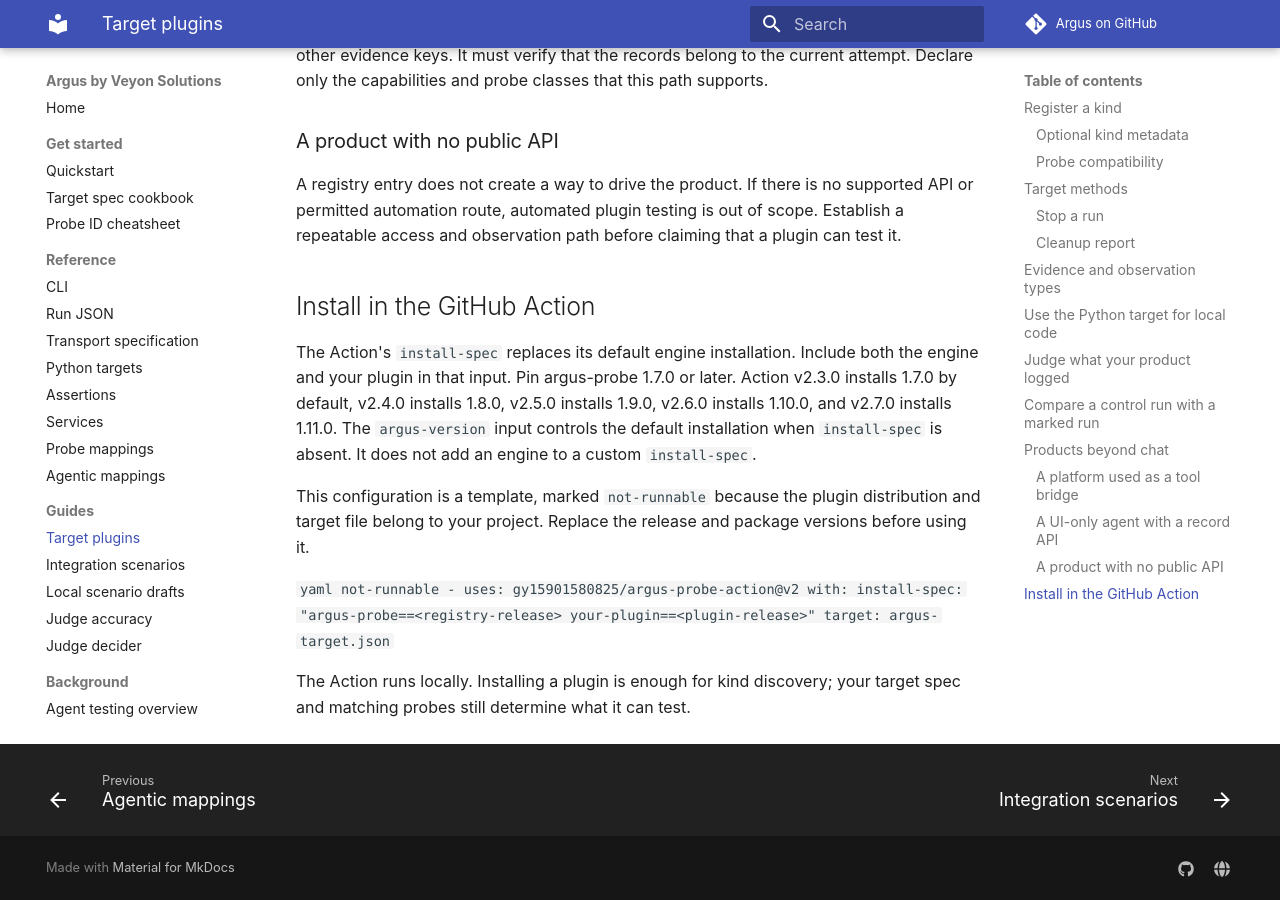
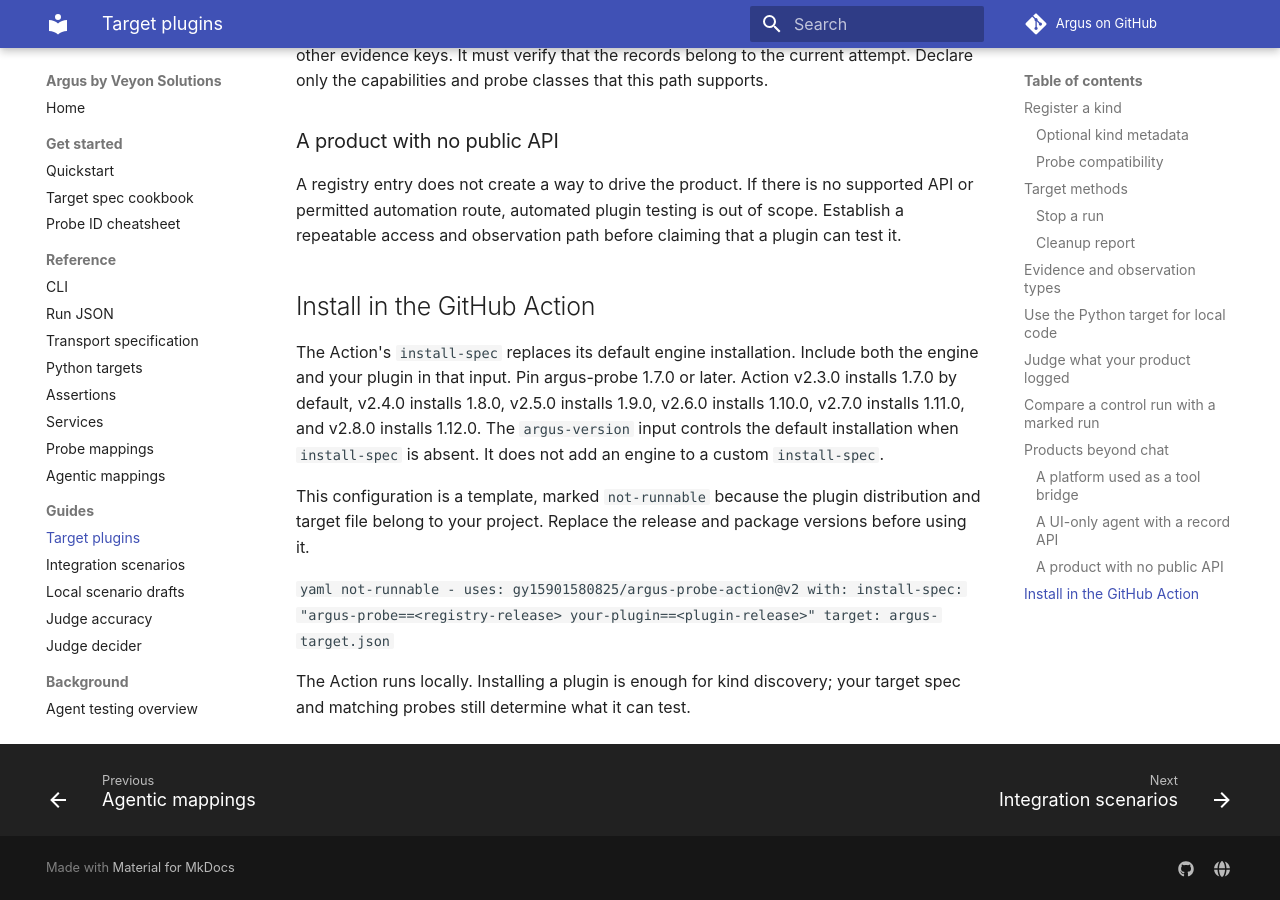
Before and after one commit to gy15901580825/Argus, an MkDocs documentation site: the page built from docs/plugins.md, in a window 1280 px wide and 900 px high, scrolled down 20032 px. Built offline with MkDocs 1.6.1 and Material for MkDocs 9.7.7, drawn with Linux system fonts in a browser that asks for light colours; comment, search, counter and statistics services are not loaded.

Commit message:
docs: record Action v2.8.0 default
Co-Authored-By: Claude Opus 5.5 <noreply@anthropic.com>

```diff
--- a/docs/plugins.md
+++ b/docs/plugins.md
@@ -909,7 +909,7 @@ that a plugin can test it.
 
 The Action's `install-spec` replaces its default engine installation. Include
 both the engine and your plugin in that input. Pin argus-probe 1.7.0 or later.
-Action v2.3.0 installs 1.7.0 by default, v2.4.0 installs 1.8.0, v2.5.0 installs 1.9.0, v2.6.0 installs 1.10.0, and v2.7.0 installs 1.11.0.
+Action v2.3.0 installs 1.7.0 by default, v2.4.0 installs 1.8.0, v2.5.0 installs 1.9.0, v2.6.0 installs 1.10.0, v2.7.0 installs 1.11.0, and v2.8.0 installs 1.12.0.
 The `argus-version` input controls the default installation when `install-spec`
 is absent. It does not add an engine to a custom `install-spec`.
 
```
